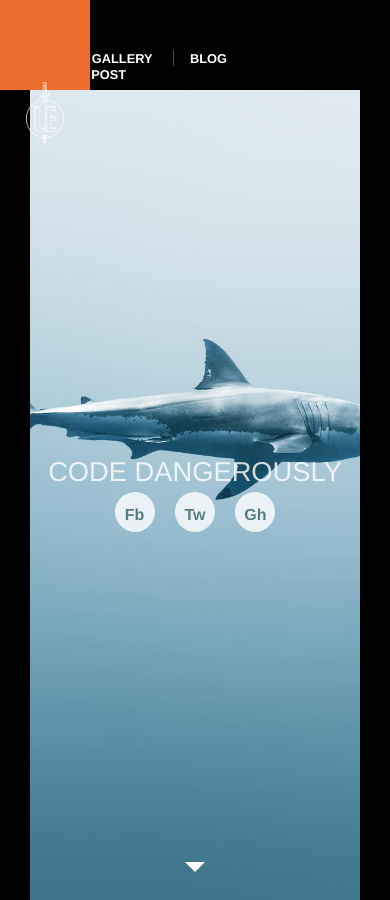
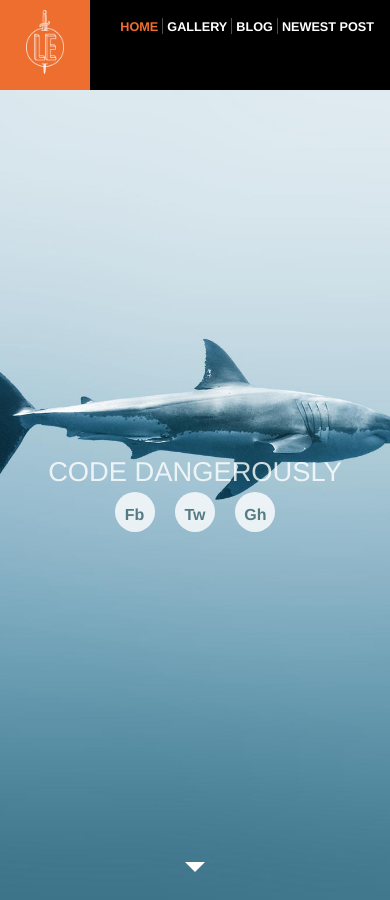
Before and after one commit to dawidl022/le-sample-website-2, a Jekyll site: the page built from index.html, in a window 390 px wide and 900 px high. Built offline with Jekyll 4.4.1, drawn with Linux system fonts in a browser that asks for light colours.

Commit message:
Add mobile media query styles

```diff
--- a/css/main.css
+++ b/css/main.css
@@ -69,9 +69,11 @@
 .header-nav {
   float: right;
   padding: 5.5vh 60px 0 0;
+  display: flex;
+  align-items: center;
+  list-style-type: none;
 }
 .header-nav > li {
-  display: inline-block;
   margin-left: 1em;
 }
 .header-nav > li ~ li {
@@ -595,3 +597,94 @@
   box-sizing: border-box;
   width: auto;
 } */
+
+@media (max-width: 800px) {
+
+  /* GLOBAL STYLES */
+  html {
+    box-shadow: none;
+    padding: 0;
+  }
+
+  /* HEADER STYLES */
+  .header-nav {
+    padding: 2vh 1em 0 0;
+  }
+
+  .header-nav > li {
+    margin-left: 0.25em;
+  }
+
+  .header-nav > li ~ li {
+    padding-left: 0.25em;
+  }
+
+  .nav-links a {
+    font-size: 3.25vw;
+  }
+
+  .header-logo {
+    left: auto;
+  }
+
+  .home-callout {
+    flex-direction: column;
+  }
+
+
+  .bio-box {
+    float: none;
+    font-size: 1.3rem;
+    width: auto;
+  }
+
+  /* BLOG STYLES */
+  .blog-cols {
+    flex-direction: column;
+  }
+
+  .col-two .blog-recent {
+    order: 0;
+    text-align: center;
+    padding-bottom: 4rem;
+  }
+
+  .post-aside {
+    display: none;
+  }
+  .blog-previews {
+    padding: 0;
+  }
+
+  /* GALLERY STYLES */
+  .gallery {
+    flex-direction: column;
+  }
+  .gallery .col {
+    padding: 1em;
+  }
+
+  .gallery .gallery-thumbs {
+    flex: 1 1 auto;
+    height: auto;
+    white-space: nowrap;
+    width: 100vw;
+  }
+  .gallery-thumbs > div {
+    display: inline-block;
+  }
+  .gallery-thumbs img {
+    height: 7vh;
+    margin: 0 10px 0 0;
+    width: auto;
+  }
+  .gallery .gallery-info {
+    flex: 1;
+  }
+}
+
+/* @media (max-width: 600px) {
+  .half-hero {
+    display: none;
+  }
+} */
```
